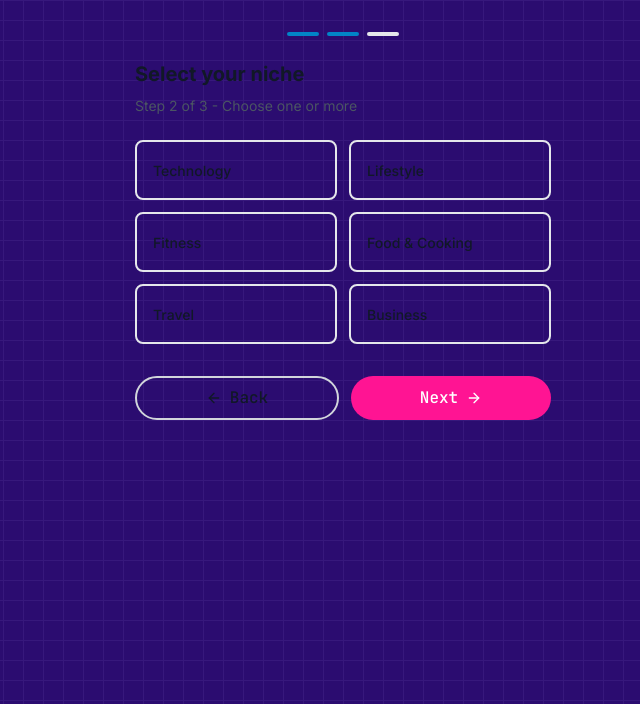
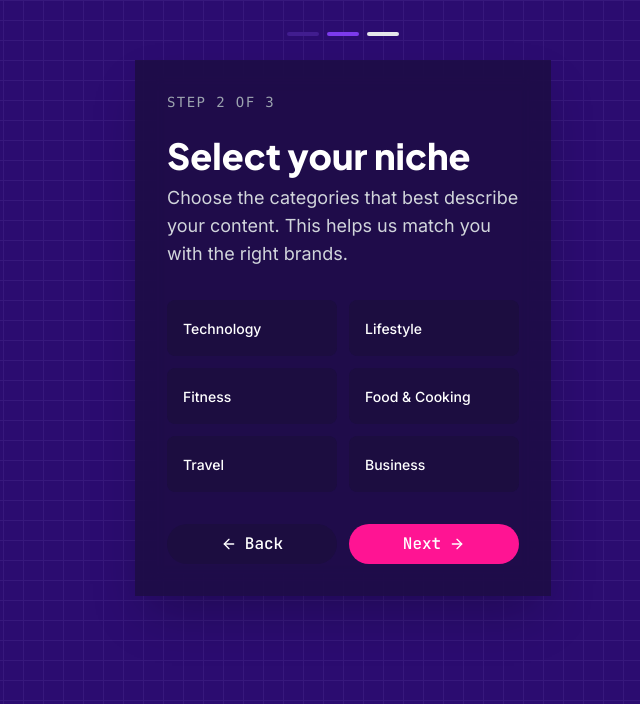
Before and after one commit to Maffergu/frontend-technical-test, a React (Vite) app: page /onboarding/niche in a window 1280 px wide. Shown: the top 704 px of the page, without its empty margins (297-937 px from the left). Built offline with nearby package versions, Linux system fonts and the light colour scheme.

Commit message:
pantalla 2

```diff
--- a/src/pages/Onboarding/Step2_Niche.tsx
+++ b/src/pages/Onboarding/Step2_Niche.tsx
@@ -35,18 +35,26 @@ export default function Step2Niche() {
     <div className="space-y-6">
       {/* Progress indicator */}
       <div className="flex items-center justify-center gap-2">
-        <div className="w-8 h-1 bg-primary-600 rounded" />
-        <div className="w-8 h-1 bg-primary-600 rounded" />
+
+        <div className="w-8 h-1 bg-[#411d8f] rounded" />
+        <div className="w-8 h-1 bg-purple rounded" />
         <div className="w-8 h-1 bg-gray-200 rounded" />
       </div>
 
-      <Card>
-        <h1 className="text-xl font-bold text-gray-900 mb-2">
+      <Card className="bg-[#1c0d40]/80 backdrop-blur-md border-none p-8 shadow-2xl">
+        <p className="text-gray-400 font-mono mb-6 text-sm uppercase tracking-widest">
+          Step 2 of 3
+        </p>
+        <h1 className="text-4xl font-jakarta font-extrabold text-white mb-2">
           Select your niche
         </h1>
-        <p className="text-gray-600 mb-6 text-sm">
-          Step 2 of 3 - Choose one or more
-        </p>
+
+        <h3 className="text-lg text-gray-300 mb-8 font-inter">
+          Choose the categories that best describe
+          your content. This helps us match you with
+          the right brands.
+        </h3>
+
 
         <form onSubmit={handleSubmit} className="space-y-4">
           <div className="grid grid-cols-2 gap-3">
@@ -56,15 +64,15 @@ export default function Step2Niche() {
                 type="button"
                 onClick={() => toggleNiche(niche.id)}
                 className={cn(
-                  'relative p-4 rounded-lg border-2 text-left transition-all',
+                  'relative p-4 rounded-lg bg-[#1c0d40] text-left transition-all text-white',
                   selected.includes(niche.id)
-                    ? 'border-primary-600 bg-primary-50'
+                    ? 'border-primary-600 bg-[#FF1493]'
                     : 'border-gray-200 hover:border-gray-300'
                 )}
               >
                 {selected.includes(niche.id) && (
                   <div className="absolute top-2 right-2">
-                    <Check className="h-4 w-4 text-primary-600" />
+                    <Check className="h-4 w-4 text-gray-300" />
                   </div>
                 )}
                 <span className="text-sm font-medium">{niche.label}</span>
@@ -75,11 +83,11 @@ export default function Step2Niche() {
           <div className="flex gap-3 pt-4">
             <Button
               type="button"
-              variant="outline"
+              variant="secondary"
               onClick={() => navigate('/onboarding/bio')}
               className="flex-1"
             >
-              <ArrowLeft className="mr-2 h-4 w-4" />
+              <ArrowLeft className="mr-2 h-4 w-4 " />
               Back
             </Button>
             <Button type="submit" className="flex-1">
```
